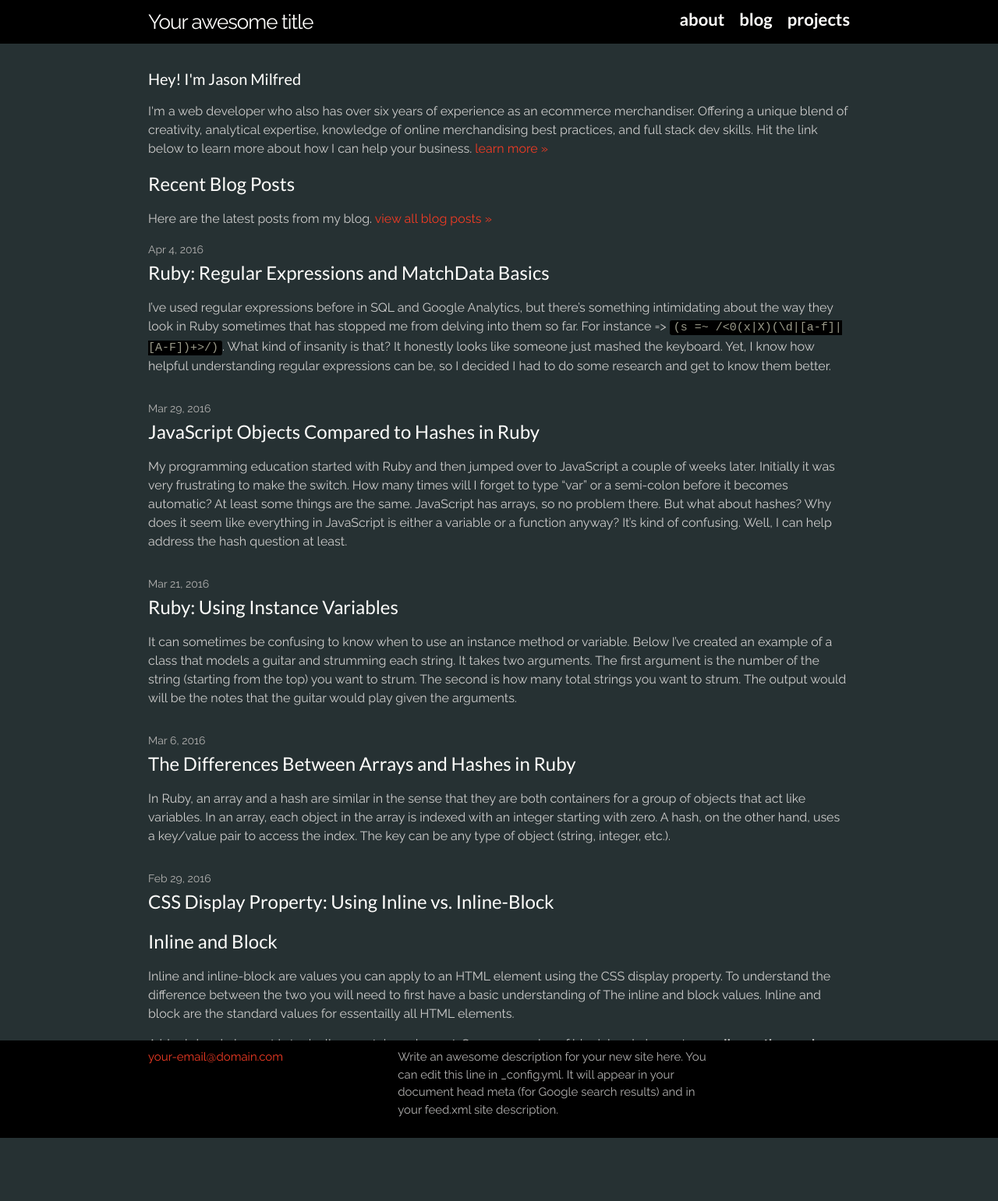
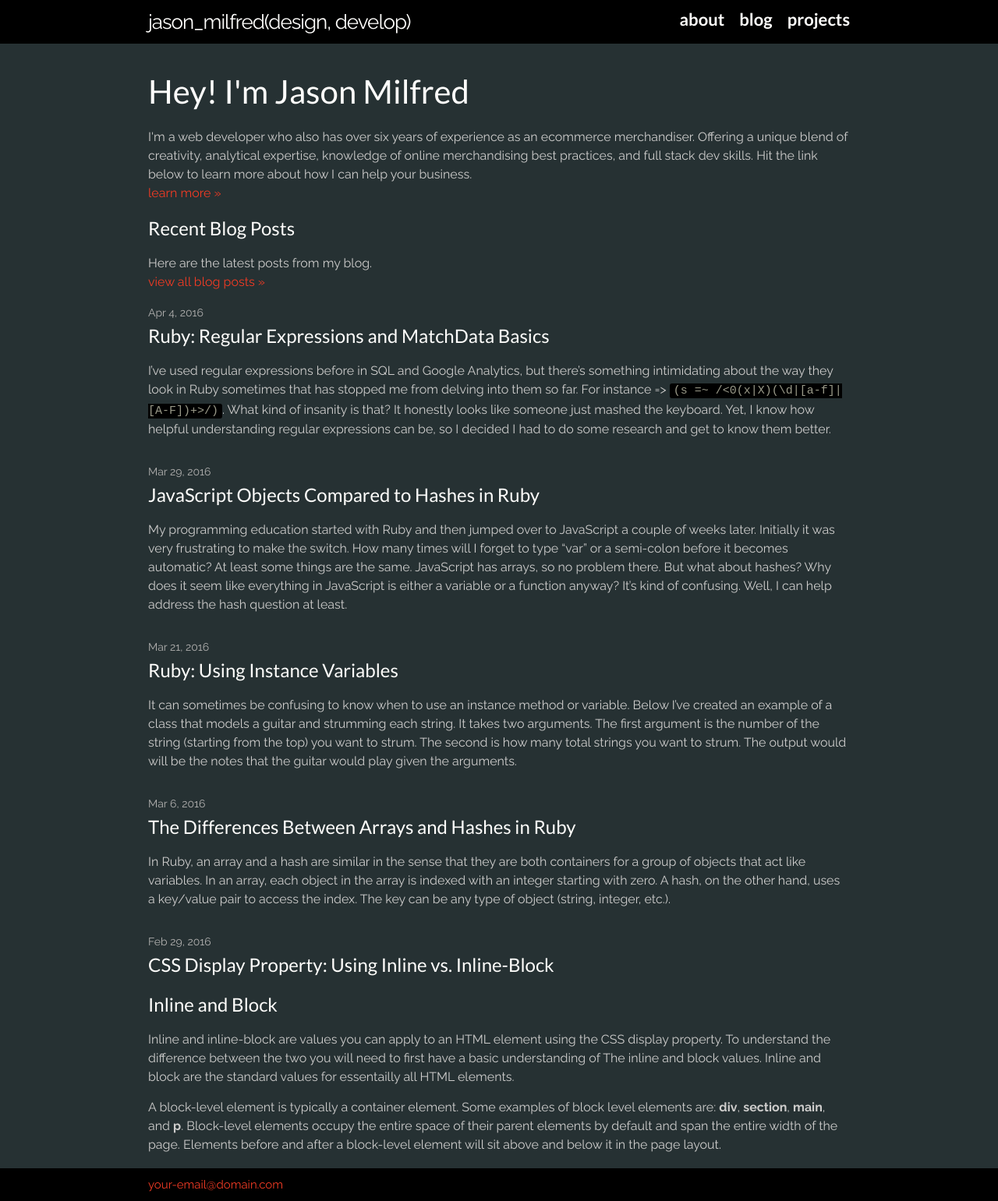
Before and after one commit to milfred/milfred.github.io, a Jekyll site: the page built from index.html, in a window 1280 px wide. Shown: the whole page at 78% size. Built offline with Jekyll 4.4.1, drawn with Linux system fonts in a browser that asks for light colours; some web fonts are replaced; before the commit the page ends 1460 px from its top, so only the background shows below that.

Commit message:
Update various CSS properties

```diff
--- a/_config.yml
+++ b/_config.yml
@@ -6,13 +6,10 @@
 # 'jekyll serve'. If you change this file, please restart the server process.
 
 # Site settings
-title: Your awesome title
+title: 'jason_milfred(design, develop)'
 subtitle:
 email: your-email@domain.com
-description: > # this means to ignore newlines until "baseurl:"
-  Write an awesome description for your new site here. You can edit this
-  line in _config.yml. It will appear in your document head meta (for
-  Google search results) and in your feed.xml site description.
+description:
 baseurl: "" # the subpath of your site, e.g. /blog
 url: "http://milfred.github.io" # the base hostname & protocol for your site
 
--- a/css/main.css
+++ b/css/main.css
@@ -145,10 +145,15 @@ pre {
       padding-left: 15px; } }
 
 /* Container to keep footer at the bottom of the page */
-  .container {
-    min-height: 100%;
-    position: relative;
-  }
+.container {
+  min-height: 100%;
+  position: relative;
+}
+
+a.line-break:before {
+  content: "\A";
+  white-space: pre;
+}
 
 /**
  * Clearfix
@@ -326,7 +331,7 @@ pre {
   padding: 30px 0; }
 
 .page-heading {
-  font-size: 20px; }
+  font-size: 42px; }
 
 .post-list {
   margin-left: 0;
--- a/index.html
+++ b/index.html
@@ -7,7 +7,7 @@ layout: default
 
   <h1 class="page-heading"><span>Hey!</span> I'm Jason Milfred</h1>
 
-  <p>I'm a web developer who also has over six years of experience as an ecommerce merchandiser. Offering a unique blend of creativity, analytical expertise, knowledge of online merchandising best practices, and full stack dev skills. Hit the link below to learn more about how I can help your business. <a href="/about/">learn more &#187;</a></p>
+  <p>I'm a web developer who also has over six years of experience as an ecommerce merchandiser. Offering a unique blend of creativity, analytical expertise, knowledge of online merchandising best practices, and full stack dev skills. Hit the link below to learn more about how I can help your business. <a class="line-break" href="/about/">learn more &#187;</a></p>
 
  <!-- End About Me -->
 
@@ -15,7 +15,7 @@ layout: default
 
  <h2>Recent Blog Posts</h2>
 
- <p>Here are the latest posts from my blog. <a href="/blog/">view all blog posts &#187;</a></p>
+ <p>Here are the latest posts from my blog. <a class="line-break" href="/blog/">view all blog posts &#187;</a></p>
 
   <ul class="post-list">
     {% for post in site.posts %}
```
Also changed, not shown: 12 other files.
